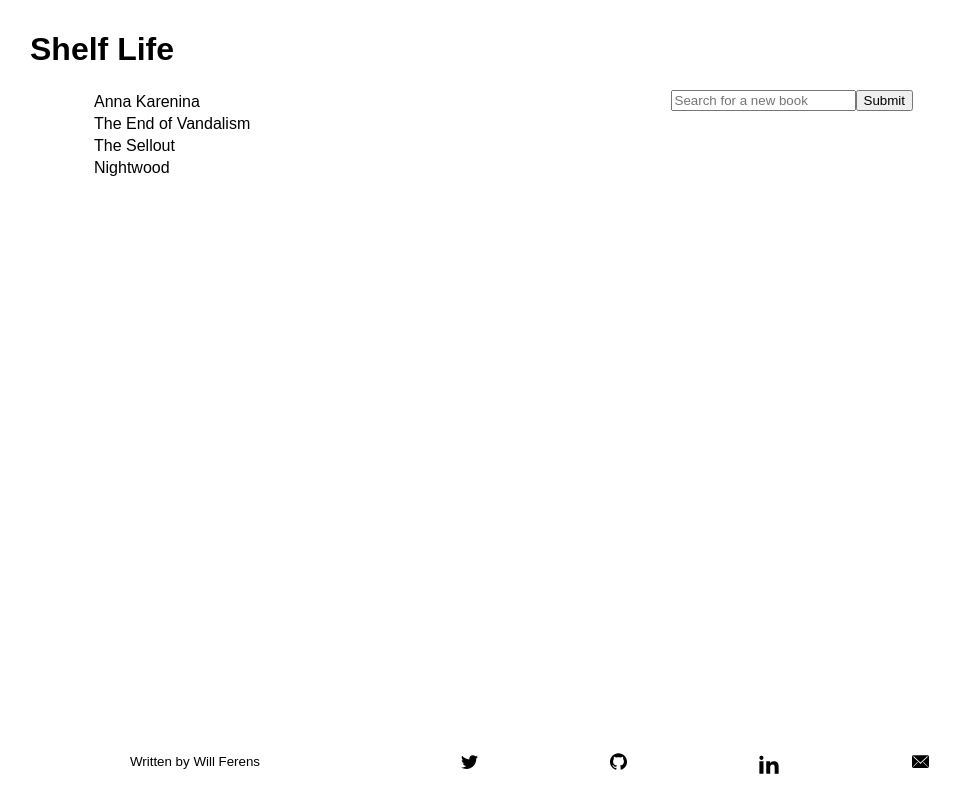
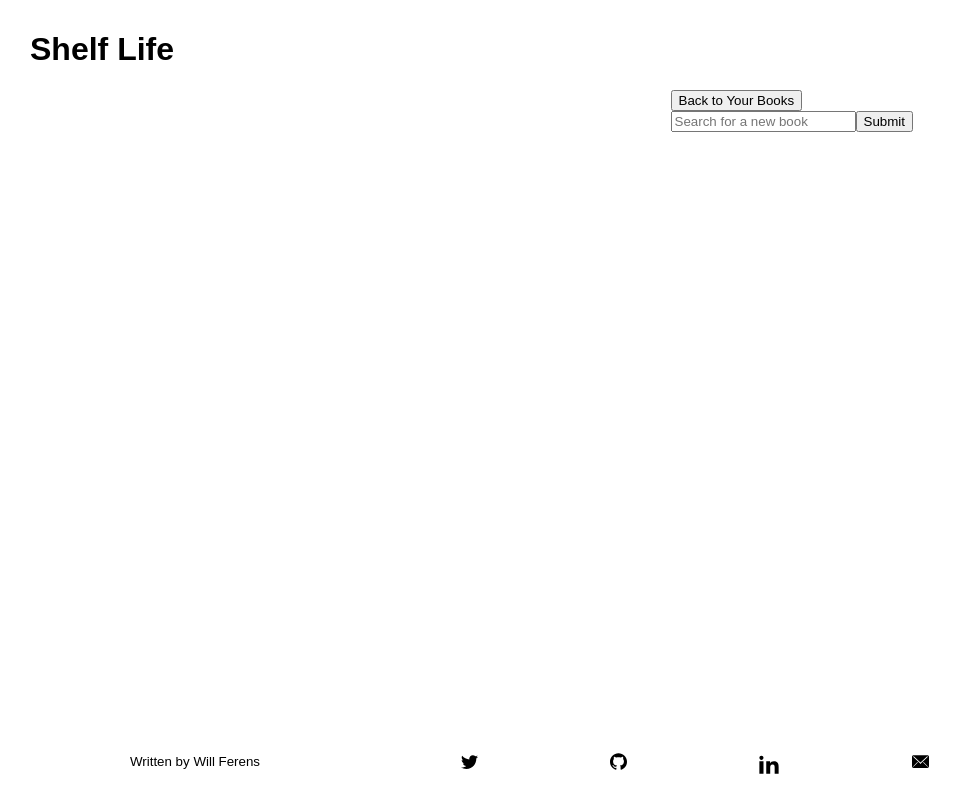
Before and after one commit to will-ferens/shelf-life, a React (Create React App) app: page /search in a window 1280 px wide. Shown: the whole page, without its empty margins (0-961 px from the left). Built offline with nearby package versions, Linux system fonts and the light colour scheme.

Commit message:
added Router

```diff
--- a/public/index.html
+++ b/public/index.html
@@ -19,7 +19,7 @@
       work correctly both with client-side routing and a non-root public URL.
       Learn how to configure a non-root public URL by running `npm run build`.
     -->
-    <title>React App</title>
+    <title>Shelf Life</title>
   </head>
   <body>
     <noscript>
--- a/src/App.js
+++ /dev/null
@@ -1,29 +0,0 @@
-import React, { Component } from 'react'
-
-import SearchBar from './containers/search_bar'
-import ReturnedBooks from './containers/returned_books'
-import YourBooks from './containers/your_books'
-import Header from './components/header'
-import Footer from './components/footer'
-
-class App extends Component {
-  render() {
-    return (
-      <div className="App">
-        <Header />
-        <main>
-          <section className="existing-books">
-            <YourBooks />
-          </section>
-          <section className="add-new-book">
-            <SearchBar />
-            <ReturnedBooks />
-          </section>
-        </main>
-        <Footer />
-      </div>
-    )
-  }
-}
-
-export default App;
--- /dev/null
+++ b/src/containers/book_show.js
@@ -0,0 +1,14 @@
+import React, { Component } from 'react'
+import { Link } from 'react-router-dom'
+import { connect } from 'react-redux'
+
+class BookShow extends Component {
+    render() {
+        return (
+            <div className="book-card">
+            </div>
+        )
+    }
+}
+
+export default BookShow
--- a/src/containers/found_book.js
+++ b/src/containers/found_book.js
@@ -7,7 +7,7 @@ export default class FoundBook extends Component {
         return (
             this.props.bookData.map(current => {
             const book = current.items[0].volumeInfo
-            console.log(book)
+
             return(
                     <ul key={current.id} className="searched-book">
                         <li key={book.imageLinks.smallThumbnail}><img src={book.imageLinks.smallThumbnail} alt={book.title} /></li>
--- a/src/containers/search_bar.js
+++ b/src/containers/search_bar.js
@@ -1,7 +1,10 @@
 import React, { Component } from 'react'
 import { connect } from 'react-redux'
 import { bindActionCreators } from 'redux'
+import { Link } from 'react-router-dom'
 import { fetchBook } from '../actions/action_book_search'
+
+import ReturnedBooks from './returned_books'
 
 class SearchBar extends Component {
     constructor(props){
@@ -25,6 +28,8 @@ class SearchBar extends Component {
     }
     render(){
         return (
+            <section className="add-new-book">
+            <Link to="/"><button>Back to Your Books</button></Link>
                 <form
                     className="find-book"
                     onSubmit={this.onFormSubmit}>
@@ -34,6 +39,8 @@ class SearchBar extends Component {
                         onChange={this.onInputChange} />
                     <button type="submit">Submit</button>
                 </form>
+                <ReturnedBooks />
+            </section>
         )
     }
 }
--- a/src/containers/your_books.js
+++ b/src/containers/your_books.js
@@ -1,11 +1,14 @@
 import React, { Component } from 'react'
 import { connect } from 'react-redux'
+import { Link } from 'react-router-dom'
 
+//<Link to="/book/:id">
 class YourBooks extends Component {
+
     renderList() {
         return this.props.yourBooks.map((book) => {
             return (
-                <tr key={book.title}>
+                <tr key={book.title} >
                     <td>{book.title}</td>
                 </tr>
             )
@@ -14,11 +17,14 @@ class YourBooks extends Component {
 
     render() {
         return (
+            <section className="existing-books">
+            <Link to="/search"><button>Find a Book</button></Link>
             <table>
                 <tbody>
                     {this.renderList()}
                 </tbody>
             </table>
+            </section>
         )
     }
 }
--- a/src/index.js
+++ b/src/index.js
@@ -1,10 +1,19 @@
 import React from 'react'
 import ReactDOM from 'react-dom'
 import './style/index.css'
-import App from './App'
+
+import SearchBar from './containers/search_bar'
+import BookShow from './containers/book_show'
+import YourBooks from './containers/your_books'
+import Header from './components/header'
+import Footer from './components/footer'
+
 import registerServiceWorker from './registerServiceWorker'
+
 import { Provider } from 'react-redux'
 import { createStore, applyMiddleware } from 'redux'
+import { BrowserRouter, Route, Switch } from 'react-router-dom'
+
 import thunk from 'redux-thunk'
 import rootReducer from './reducers/index'
 
@@ -15,7 +24,19 @@ const store = createStore(
 
 ReactDOM.render(
     <Provider store={store} >
-        <App />
+        <BrowserRouter>
+            <div>
+                <Header />
+                <main>
+                    <Switch>
+                        <Route path="/book/:id" component={BookShow} />
+                        <Route path="/search" component={SearchBar} />
+                        <Route path="/" component={YourBooks} />
+                    </Switch>
+                </main>
+                <Footer />
+            </div>
+        </BrowserRouter>
     </Provider>
     , document.getElementById('root'))
 registerServiceWorker()
```
Also changed, not shown: src/actions/action_book_show.js (added, +8 -0 lines), src/reducers/reducer_show_book.js (added, +9 -0 lines). Lines whose indentation alone changed are shown as unchanged.
